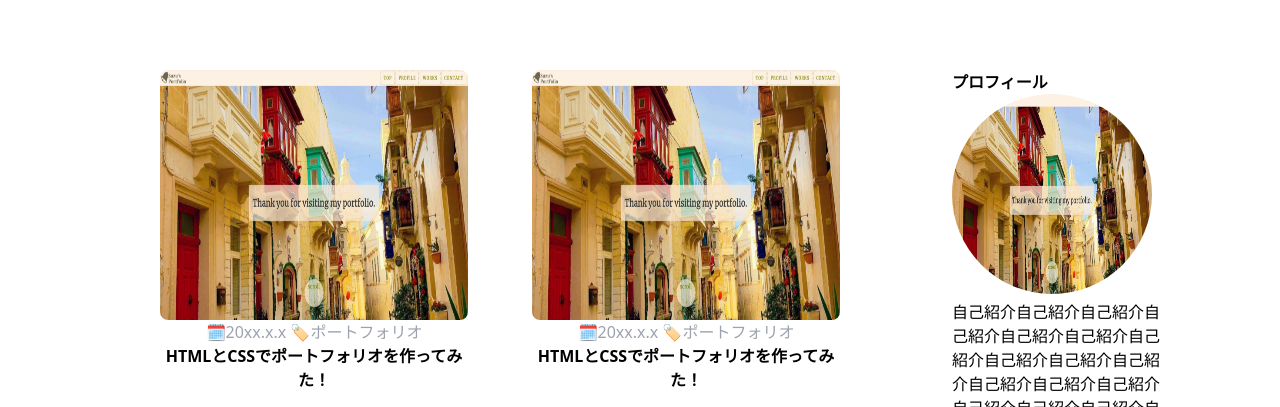
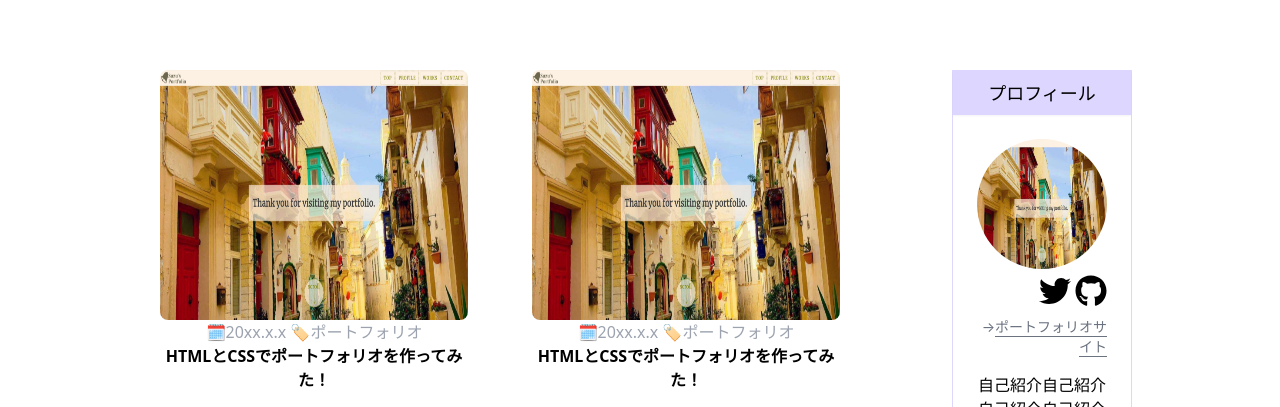
Before and after one commit to suzu1997/my-blog-site, a Next.js app: page / in a window 1280 px wide. Shown: the part 330-737 px from the top of the page. Built offline with nearby package versions, Linux system fonts and the light colour scheme.

Commit message:
➕ fontawesome関連のパッケージのインストールと、アイコンの導入

```diff
--- a/package.json
+++ b/package.json
@@ -9,6 +9,10 @@
     "lint": "next lint"
   },
   "dependencies": {
+    "@fortawesome/fontawesome-svg-core": "^1.2.35",
+    "@fortawesome/free-brands-svg-icons": "^5.15.3",
+    "@fortawesome/free-solid-svg-icons": "^5.15.3",
+    "@fortawesome/react-fontawesome": "^0.1.14",
     "next": "11.0.1",
     "react": "17.0.2",
     "react-dom": "17.0.2"
--- a/src/components/Profile.tsx
+++ b/src/components/Profile.tsx
@@ -1,13 +1,54 @@
 import Image from 'next/image';
 import { VFC } from 'react';
+import { FontAwesomeIcon } from '@fortawesome/react-fontawesome';
+import { faGithub, faTwitter } from '@fortawesome/free-brands-svg-icons';
 
 export const Profile: VFC = () => {
   return (
-    <div className=''>
-      <h1 className='font-bold'>プロフィール</h1>
-      <Image src='/portfolio-site.jpg' alt='プロフィール画像' width={200} height={200} className='rounded-full'/>
-      <div>
-        <div className=''>自己紹介自己紹介自己紹介自己紹介自己紹介自己紹介自己紹介自己紹介自己紹介自己紹介自己紹介自己紹介自己紹介自己紹介自己紹介自己紹介自己紹介自己紹介自己紹介自己紹介自己紹介自己紹介自己紹介自己紹介自己紹介自己紹介自己紹介自己紹介自己紹介自己紹介自己紹介自己紹介自己紹介自己紹介自己紹介自己紹介自己紹介自己紹介</div>
+    <div className='border border-violet-200 text-center w-10/12 mt-10 md:mt-0'>
+      <h1 className='text-lg bg-violet-200 p-2 shadow-sm'>プロフィール</h1>
+      <div className='p-6'>
+        <Image
+          src='/portfolio-site.jpg'
+          alt='プロフィール画像'
+          width={180}
+          height={180}
+          className='rounded-full'
+        />
+        <div className='text-right'>
+          <div className='mb-2'>
+            <a
+              href='https://twitter.com/suzu73424970'
+              target='_blank'
+              rel='noreferrer'
+              className='mr-1 hover:opacity-70'
+            >
+              <FontAwesomeIcon icon={faTwitter} size='2x' />
+            </a>
+            <a
+              href='https://github.com/suzu1997'
+              target='_blank'
+              rel='noreferrer'
+              className='hover:opacity-70'
+            >
+              <FontAwesomeIcon icon={faGithub} size='2x' />
+            </a>
+          </div>
+          <p className='text-sm text-gray-500'>
+            →
+            <a
+              href='https://suzu-portfolio.vercel.app'
+              className='border-b border-gray-500'
+              target='_blank'
+              rel='noreferrer'
+            >
+              ポートフォリオサイト
+            </a>
+          </p>
+        </div>
+        <div className='mt-4'>
+          自己紹介自己紹介自己紹介自己紹介自己紹介自己紹介自己紹介自己紹介自己紹介自己紹介自己紹介自己紹介自己紹介自己紹介自己紹介自己紹介自己紹介自己紹介自己紹介自己紹介自己紹介自己紹介自己紹介自己紹介自己紹介
+        </div>
       </div>
     </div>
   );
```
Also changed, not shown: 1 other file (tests, documents, lock files or other folders).
